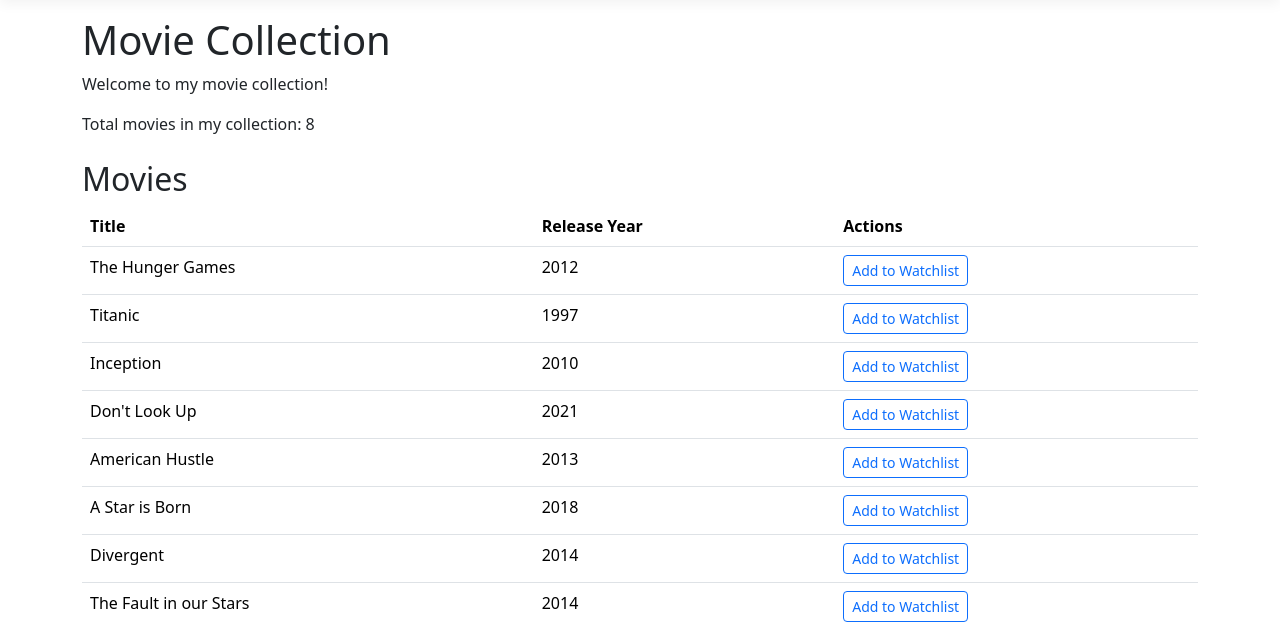
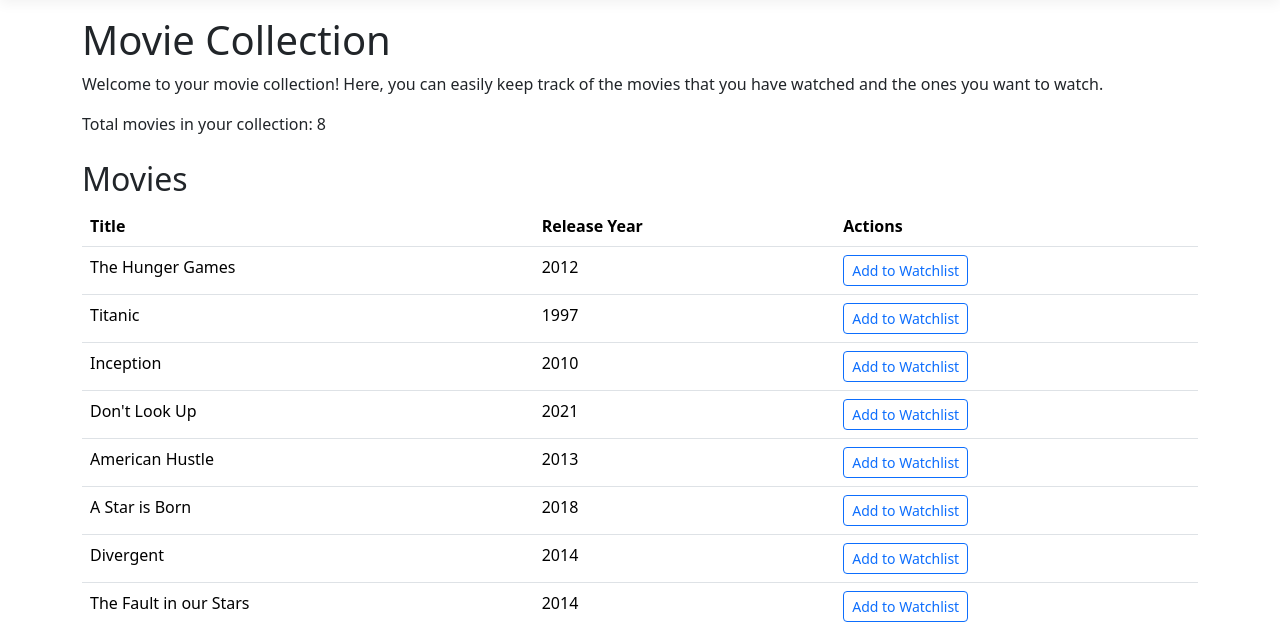
Before and after one commit to josefinekuismin/databasteknik, an ASP.NET Core app: page / in a window 1280 px wide. Shown: the part 57-687 px from the top of the page. Run offline with ASP.NET Core 8, Linux system fonts and the light colour scheme; style sheets or scripts are compiled from the project's sources.

Commit message:
uppdaterade lite texter

```diff
--- a/MovieArchive/Views/Movie/Confirmation.cshtml
+++ b/MovieArchive/Views/Movie/Confirmation.cshtml
@@ -6,7 +6,6 @@
 }
 
 <h1>Movie Submitted Successfully!</h1>
-
 <p>You have submitted the following movie:</p>
 
 <ul>
@@ -14,6 +13,8 @@
     <li><strong>Release Year:</strong> @Model.ReleaseYear</li>
 </ul>
 
+<p>The movie is now avaliable in your collection.</p>
+
 <a asp-controller="Movie"
    asp-action="Index"
    class="btn btn-primary">
--- a/MovieArchive/Views/Movie/Create.cshtml
+++ b/MovieArchive/Views/Movie/Create.cshtml
@@ -1,4 +1,3 @@
-
 @model MovieArchive.Models.Movie
 
 @{
@@ -7,6 +6,7 @@
 
 <h1>Add Movie</h1>
 
+<p>On this site, you can add movies to your collection!</p>
 <p>Enter the details of the movie you want to add to your collection.</p>
 
 <form asp-controller="Movie" asp-action="Create" method="post">
--- a/MovieArchive/Views/Movie/Index.cshtml
+++ b/MovieArchive/Views/Movie/Index.cshtml
@@ -8,8 +8,8 @@
 
 <h1>Movie Collection</h1>
 
-<p>Welcome to my movie collection!</p>
-<p>Total movies in my collection: @ViewData["MovieCount"]</p>
+<p>Welcome to your movie collection! Here, you can easily keep track of the movies that you have watched and the ones you want to watch.</p>
+<p>Total movies in your collection: @ViewData["MovieCount"]</p>
 
 <h2 class="mt-4">Movies</h2>
 
--- a/MovieArchive/Views/Movie/Watchlist.cshtml
+++ b/MovieArchive/Views/Movie/Watchlist.cshtml
@@ -7,7 +7,7 @@
 
 <h1>My Watchlist</h1>
 
-<p>Keep track of the movies you want to watch.</p>
+<p>Keep track of the movies you want to watch, and remove them once you have watched them!</p>
 
 @if (Model.Count == 0)
 {
```
